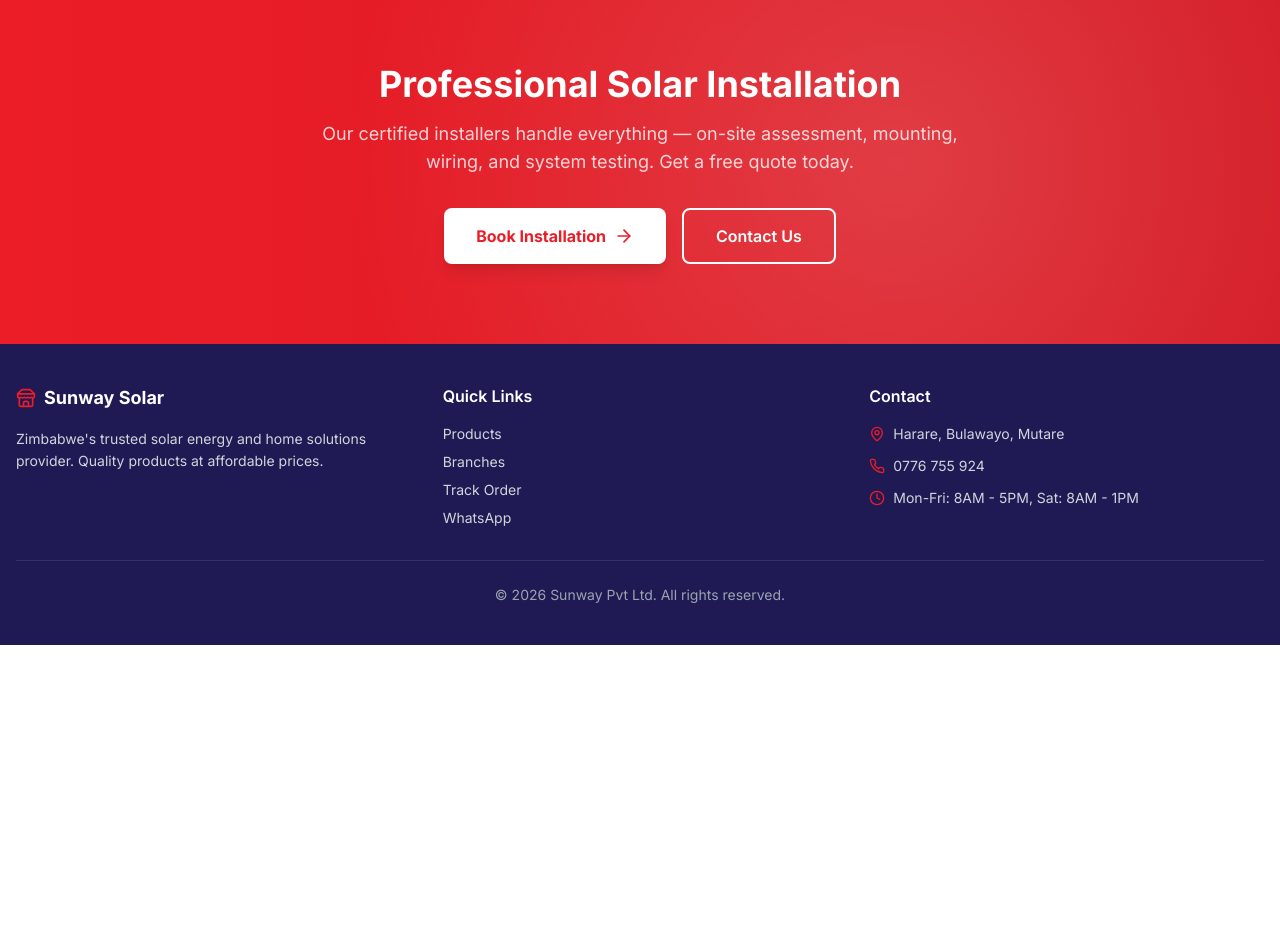
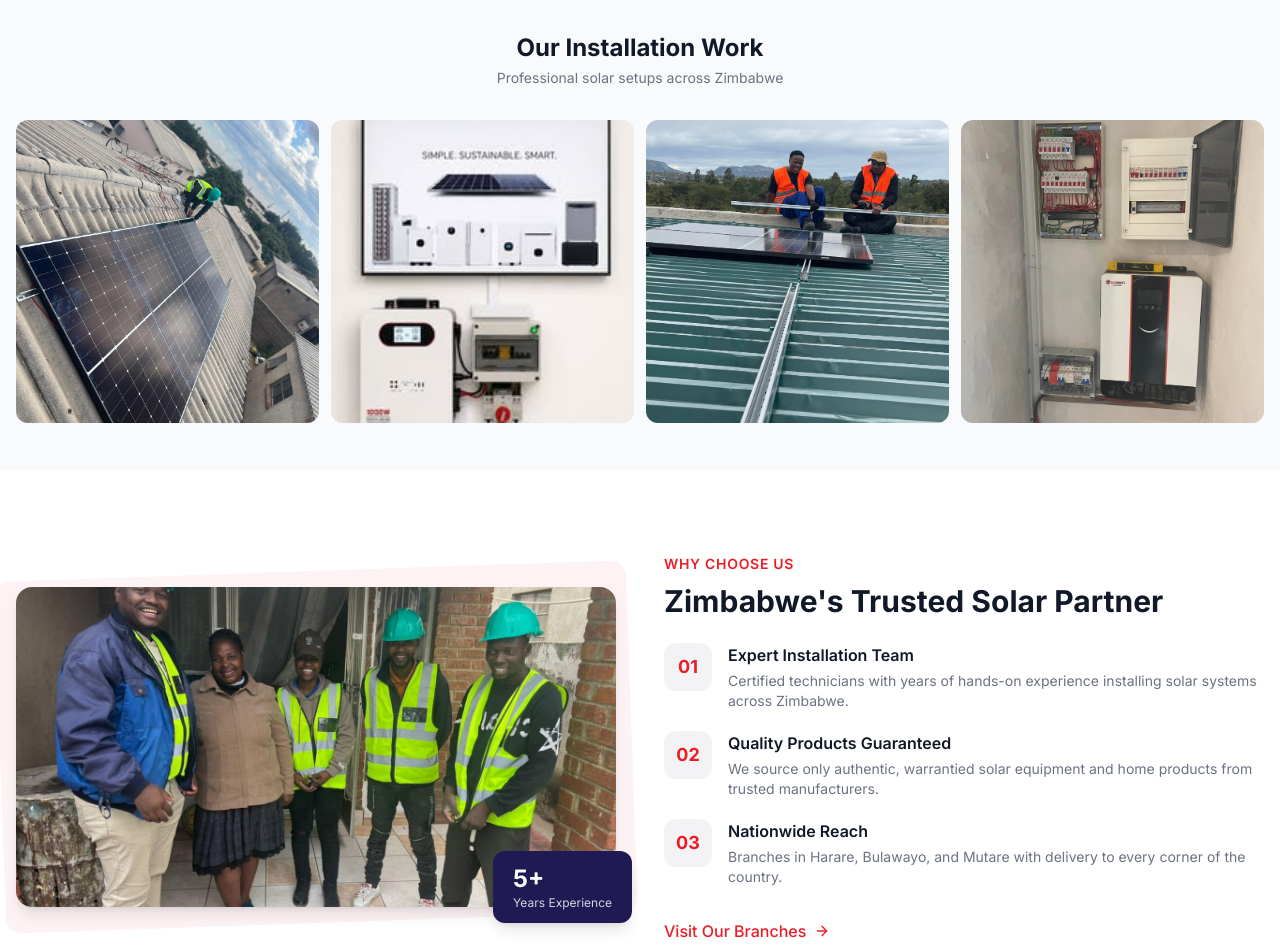
Before and after one commit to TinzyWinzy/SunwayLTDPvt, a React (Vite) app: page / in a window 1280 px wide. Shown: the part 1520-2472 px from the top of the page. Before the commit the page ends 2165 px from the top, so only its background shows below. Built offline with nearby package versions, Linux system fonts and the light colour scheme; no server answers; the database is empty.

Commit message:
feat: add team photo + Why Choose Us section, installation gallery strip with project images

```diff
--- a/src/pages/Home.tsx
+++ b/src/pages/Home.tsx
@@ -183,6 +183,103 @@
         </div>
       </section>
 
+      {/* Installation Showcase */}
+      <section className="py-12 bg-gray-50">
+        <div className="max-w-7xl mx-auto px-4">
+          <div className="text-center mb-8">
+            <h2 className="text-2xl font-bold">Our Installation Work</h2>
+            <p className="text-gray-500 text-sm mt-1">Professional solar setups across Zimbabwe</p>
+          </div>
+          <div className="grid grid-cols-2 md:grid-cols-4 gap-3">
+            {['/roofinstall.jpg', '/wallinstall.jpg', '/sittedroof.jpg', '/instal1.jpg'].map((img, i) => (
+              <div key={i} className="aspect-square rounded-xl overflow-hidden bg-gray-200">
+                <img
+                  src={img}
+                  alt={`Installation ${i + 1}`}
+                  className="w-full h-full object-cover hover:scale-110 transition-transform duration-500"
+                  loading="lazy"
+                />
+              </div>
+            ))}
+          </div>
+        </div>
+      </section>
+
+      {/* Why Choose Us + Team */}
+      <section className="py-20">
+        <div className="max-w-7xl mx-auto px-4">
+          <div className="grid md:grid-cols-2 gap-12 items-center">
+            <div className="relative">
+              <div className="absolute -inset-4 bg-accent/5 rounded-2xl -rotate-2" />
+              <img
+                src="/team.jpg"
+                alt="Sunway Solar Team"
+                className="relative w-full h-80 object-cover rounded-2xl shadow-lg"
+              />
+              <div className="absolute -bottom-4 -right-4 bg-primary text-white px-5 py-3 rounded-xl shadow-lg">
+                <div className="text-2xl font-bold">5+</div>
+                <div className="text-xs text-gray-300">Years Experience</div>
+              </div>
+            </div>
+
+            <div>
+              <span className="text-accent font-semibold text-sm uppercase tracking-wider">
+                Why Choose Us
+              </span>
+              <h2 className="text-3xl font-bold mt-2 mb-6">
+                Zimbabwe's Trusted Solar Partner
+              </h2>
+
+              <div className="space-y-5">
+                <div className="flex gap-4">
+                  <div className="w-12 h-12 bg-primary/5 rounded-xl flex items-center justify-center flex-shrink-0">
+                    <span className="text-accent text-lg font-bold">01</span>
+                  </div>
+                  <div>
+                    <h3 className="font-semibold">Expert Installation Team</h3>
+                    <p className="text-sm text-gray-500 mt-1">
+                      Certified technicians with years of hands-on experience installing solar
+                      systems across Zimbabwe.
+                    </p>
+                  </div>
+                </div>
+                <div className="flex gap-4">
+                  <div className="w-12 h-12 bg-primary/5 rounded-xl flex items-center justify-center flex-shrink-0">
+                    <span className="text-accent text-lg font-bold">02</span>
+                  </div>
+                  <div>
+                    <h3 className="font-semibold">Quality Products Guaranteed</h3>
+                    <p className="text-sm text-gray-500 mt-1">
+                      We source only authentic, warrantied solar equipment and home products
+                      from trusted manufacturers.
+                    </p>
+                  </div>
+                </div>
+                <div className="flex gap-4">
+                  <div className="w-12 h-12 bg-primary/5 rounded-xl flex items-center justify-center flex-shrink-0">
+                    <span className="text-accent text-lg font-bold">03</span>
+                  </div>
+                  <div>
+                    <h3 className="font-semibold">Nationwide Reach</h3>
+                    <p className="text-sm text-gray-500 mt-1">
+                      Branches in Harare, Bulawayo, and Mutare with delivery to every corner
+                      of the country.
+                    </p>
+                  </div>
+                </div>
+              </div>
+
+              <Link
+                to="/branches"
+                className="mt-8 inline-flex items-center gap-2 text-accent font-medium hover:underline"
+              >
+                Visit Our Branches <ArrowRight className="w-4 h-4" />
+              </Link>
+            </div>
+          </div>
+        </div>
+      </section>
+
       {/* CTA Banner */}
       <section className="relative bg-gradient-to-r from-accent to-accent-600 overflow-hidden">
         <div className="absolute inset-0 bg-[radial-gradient(circle_at_70%_50%,rgba(255,255,255,0.15),transparent_60%)]" />
```
